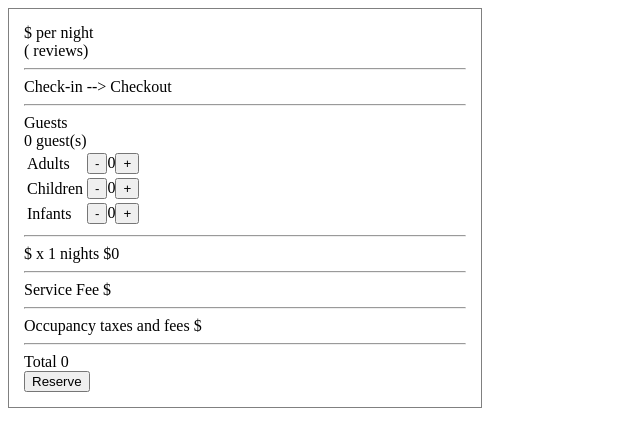
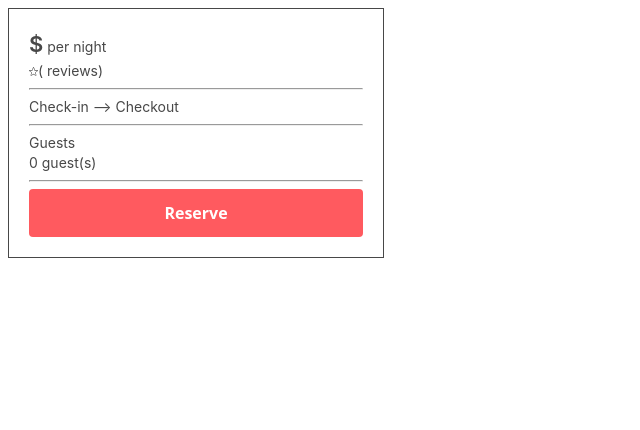
Before and after one commit to shiju-an/reservation-services, a React (Create React App) app in the folder client/: page / in a window 1280 px wide. Shown: the top 430 px of the page, without its empty margins (0-640 px from the left). Built offline with nearby package versions, Linux system fonts and the light colour scheme; no server answers; the HTML template or start-up script is replaced by a standard one.

Commit message:
Adds several styled components

```diff
--- a/client/src/App.jsx
+++ b/client/src/App.jsx
@@ -5,23 +5,17 @@
 /* eslint-disable no-console */
 import React from 'react';
 import $ from 'jquery';
-import styled from 'styled-components';
 import moment from 'moment';
 
 import RateReview from './RateReview.jsx';
-import Reservation from './Reservation.jsx';
+import Pricing from './Pricing.jsx';
 import Calendar from './calendar/Calendar.jsx';
 import Guests from './Guests.jsx';
+import styled from './Styles.jsx';
 
 const focalId = 7;
 
-
-const AppWrapper = styled.div`
-  text-align: left;
-  border: 0.5px solid grey;
-  padding: 15px;
-  width: 35%;
-`;
+const { AppWrapper, Reserve } = styled;
 
 class App extends React.Component {
   constructor(props) {
@@ -46,6 +40,7 @@ class App extends React.Component {
 
     // bindings
     this.calendarPopUp = this.calendarPopUp.bind(this);
+    this.guestPopUp = this.guestPopUp.bind(this);
     this.decrease = this.decrease.bind(this);
     this.increase = this.increase.bind(this);
     this.updateCheckIn = this.updateCheckIn.bind(this);
@@ -123,6 +118,12 @@ class App extends React.Component {
     });
   }
 
+  guestPopUp() {
+    this.setState({
+      guestsOpen: !this.state.guestsOpen
+    });
+  }
+
   updateCheckIn(date){
     this.setState({
       checkIn: date
@@ -136,10 +137,8 @@ class App extends React.Component {
   }
 
   updateNights(){
-    var dayIn = this.state.checkIn.split('/');
-    var momentIn = moment([dayIn[2], dayIn[0], dayIn[1]]);
-    var dayOut = this.state.checkOut.split('/');
-    var momentOut = moment([dayOut[2], dayOut[0], dayOut[1]]);
+    var momentIn = moment(this.state.checkIn, 'MM.DD.YYYY');
+    var momentOut = moment(this.state.checkOut, 'MM.DD.YYYY');
     var difference = momentOut.diff(momentIn, 'days')
     console.log(difference);
 
@@ -163,19 +162,21 @@ class App extends React.Component {
           total={this.state.total_review}
         />
         <hr />
-    <div  onClick={this.calendarPopUp}><span>{this.state.checkIn}</span> --> <span>{this.state.checkOut}</span></div>
+        <div  onClick={this.calendarPopUp}><span>{this.state.checkIn}</span> --> <span>{this.state.checkOut}</span></div>
         {this.state.calendarOpen ? <Calendar updateCheckIn={this.updateCheckIn} updateCheckOut={this.updateCheckOut} updateNights={this.updateNights} updateTotal={this.updateTotal}/> : null}
         <hr />
-        <div>Guests</div>
-    <div>{this.state.adults + this.state.infants + this.state.children} guest(s)</div>
-          <Guests increase={this.increase} decrease={this.decrease} adults={this.state.adults} children={this.state.children} infants={this.state.infants}/>
+        <div onClick={this.guestPopUp}>Guests</div>
+        <div>{this.state.adults + this.state.infants + this.state.children} guest(s)</div>
+          {this.state.guestsOpen ? <Guests increase={this.increase} decrease={this.decrease} adults={this.state.adults} children={this.state.children} infants={this.state.infants}/> : null}
         <hr />
-        <Reservation
+        {this.state.checkIn !== 'Check-in' && this.state.checkOut !== 'Checkout' ? <Pricing
           rate={this.state.rate}
           service={this.state.service_fee}
           occupancy={this.state.occupancy_tax}
           nights={this.state.nights}
-        />
+        /> : null}
+        <Reserve onClick={() => {console.log('hi'); }}>Reserve
+        </Reserve>
       </AppWrapper>
     );
   }
--- a/client/src/Reservation.jsx
+++ b/client/src/Pricing.jsx
@@ -1,7 +1,7 @@
 /* eslint-disable react/prop-types */
 import React from 'react';
 
-const Reservation = ({
+const Pricing = ({
   rate, service, occupancy, nights
 }) => (
   <div>
@@ -19,12 +19,9 @@ const Reservation = ({
     </div>
     <hr />
     <div>
-      {`Total ${rate*nights + occupancy + service}`}
+      {`Total ${rate * nights + occupancy + service}`}
     </div>
-    <form>
-      <input type="submit" value="Reserve" />
-    </form>
   </div>
 );
 
-export default Reservation;
+export default Pricing;
--- a/client/src/RateReview.jsx
+++ b/client/src/RateReview.jsx
@@ -1,12 +1,18 @@
 /* eslint-disable react/prop-types */
 import React from 'react';
+import styled from './Styles.jsx';
+import star from './pics/star.svg';
+
+const { Price, Star } = styled;
 
 const RateReview = ({ rate, avg, total }) => (
   <div>
     <div id="rate">
-      {`$${rate} per night`}
+      <Price>{`$${rate}`}</Price>
+      <span> per night</span>
     </div>
     <div id="reviews">
+      <Star src={star} />
       {`${avg}(${total} reviews)`}
     </div>
   </div>
--- a/client/src/Styles.jsx
+++ b/client/src/Styles.jsx
@@ -0,0 +1,89 @@
+import styled from 'styled-components';
+
+const AppWrapper = styled.div`
+  border-bottom-style: solid;
+  border-bottom-width: 1px;
+  border-image-outset: 0px;
+  border-image-repeat: stretch;
+  border-image-slice: 100%;
+  border-image-source: none;
+  border-image-width: 1;
+  border-left-style: solid;
+  border-left-width: 1px;
+  border-right-style: solid;
+  border-right-width: 1px;
+  border-top-style: solid;
+  border-top-width: 1px;
+  box-sizing: border-box;
+  color: rgb(72, 72, 72);
+  display: block;
+  font-family: Circular, -apple-system, system-ui, Roboto, "Helvetica Neue", sans-serif;
+  font-size: 14px;
+
+  line-height: 20.02px;
+  margin: 10;
+  padding: 20px;
+  text-size-adjust: 100%;
+  width: 376px;
+`;
+
+const Price = styled.span`
+  box-sizing: border-box;
+  color: rgb(72, 72, 72);
+  display: inline;
+  font-size: 22px;
+  font-weight: 600;
+  height: auto;
+  line-height: 1.44444em !important;
+  margin-bottom: 0px;
+  margin-left: 0px;
+  margin-right: 0px;
+  margin-top: 0px;
+  overflow-wrap: break-word;
+  text-size-adjust: 100%;
+  width: auto;
+  -webkit-font-smoothing: antialiased;
+`;
+
+const Star = styled.img`
+  width: 9px;
+`;
+
+const Reserve = styled.button`
+  display: inline-block !important;
+  position: relative !important;
+  text-align: center !important;
+  transition-property: background, border-color, color !important;
+  transition-duration: 0.2s !important;
+  transition-timing-function: ease-out !important;
+  cursor: pointer !important;
+  width: 100% !important;
+  min-width: 71.1935px !important;
+  margin: 0px !important;
+  text-decoration: none !important;
+  border-radius: 4px !important;
+  border-width: 2px !important;
+  border-style: solid !important;
+  background: rgb(255, 90, 95) !important;
+  border-color: transparent !important;
+  -webkit-appearance: button;
+  box-sizing: border-box !important;
+  -webkit-writing-mode: horizontal-tb !important;
+  text-rendering: auto;
+  word-spacing: normal;
+  text-indent: 0px;
+  text-shadow: none;
+  align-items: flex-start;
+  font: 400 11px system-ui;
+  font-size: 16px !important;
+  line-height: 24px !important;
+  letter-spacing: normal !important;
+  font-weight: 600 !important;
+
+  text-transform: undefined !important;
+  padding: 10px 22px !important;
+  box-shadow: none !important;
+  color: #ffffff !important;
+`;
+
+export default { AppWrapper, Reserve, Price, Star };
--- a/client/src/calendar/Calendar.jsx
+++ b/client/src/calendar/Calendar.jsx
@@ -105,7 +105,7 @@ class Calendar extends React.Component {
       blankDays.push(<td key={i * Math.random()} className="empty-days">{''}</td>);
     }
     let existingDays = [];
-    for (let i = 1; i < this.daysInMonth() + 1; i++) {
+    for (let i = 1; i <= this.daysInMonth(); i++) {
       let className = (i === this.currentDay() ? "day current-day" : "day");
       existingDays.push(
         <td key={i} className={className} onClick={(event) => this.selectDay(event, i, this.state.formatContext)}>
--- a/package.json
+++ b/package.json
@@ -48,6 +48,7 @@
     "eslint-plugin-jsx-a11y": "^6.2.3",
     "eslint-plugin-react": "^7.19.0",
     "eslint-plugin-react-hooks": "^1.7.0",
+    "file-loader": "^6.0.0",
     "jest": "^25.1.0",
     "jest-environment-enzyme": "^7.1.2",
     "jest-enzyme": "^7.1.2"
```
Also changed, not shown: webpack.config.js (+11 -0 lines), client/src/pics/star.svg (added), 2 other files (tests, documents, lock files or other folders).
